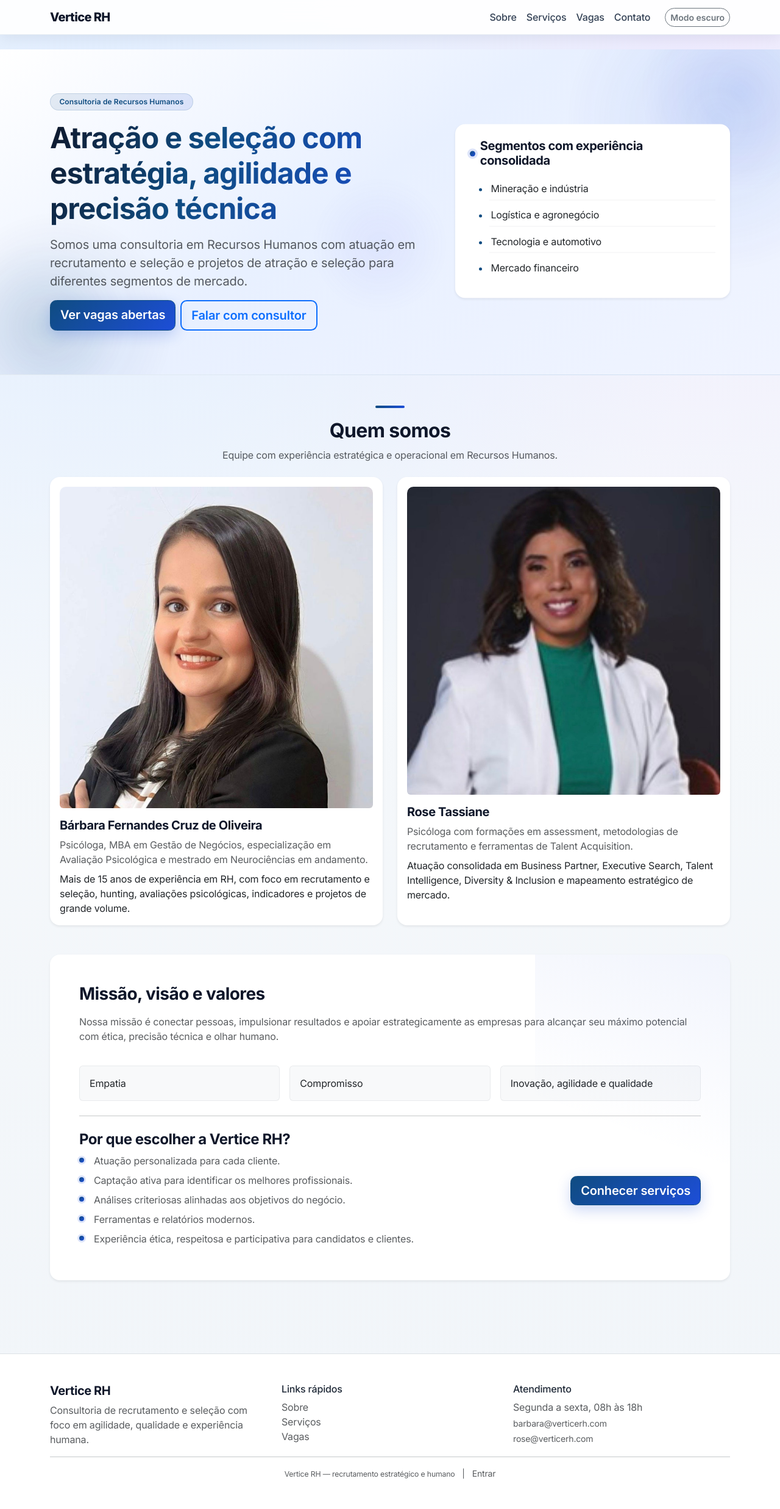
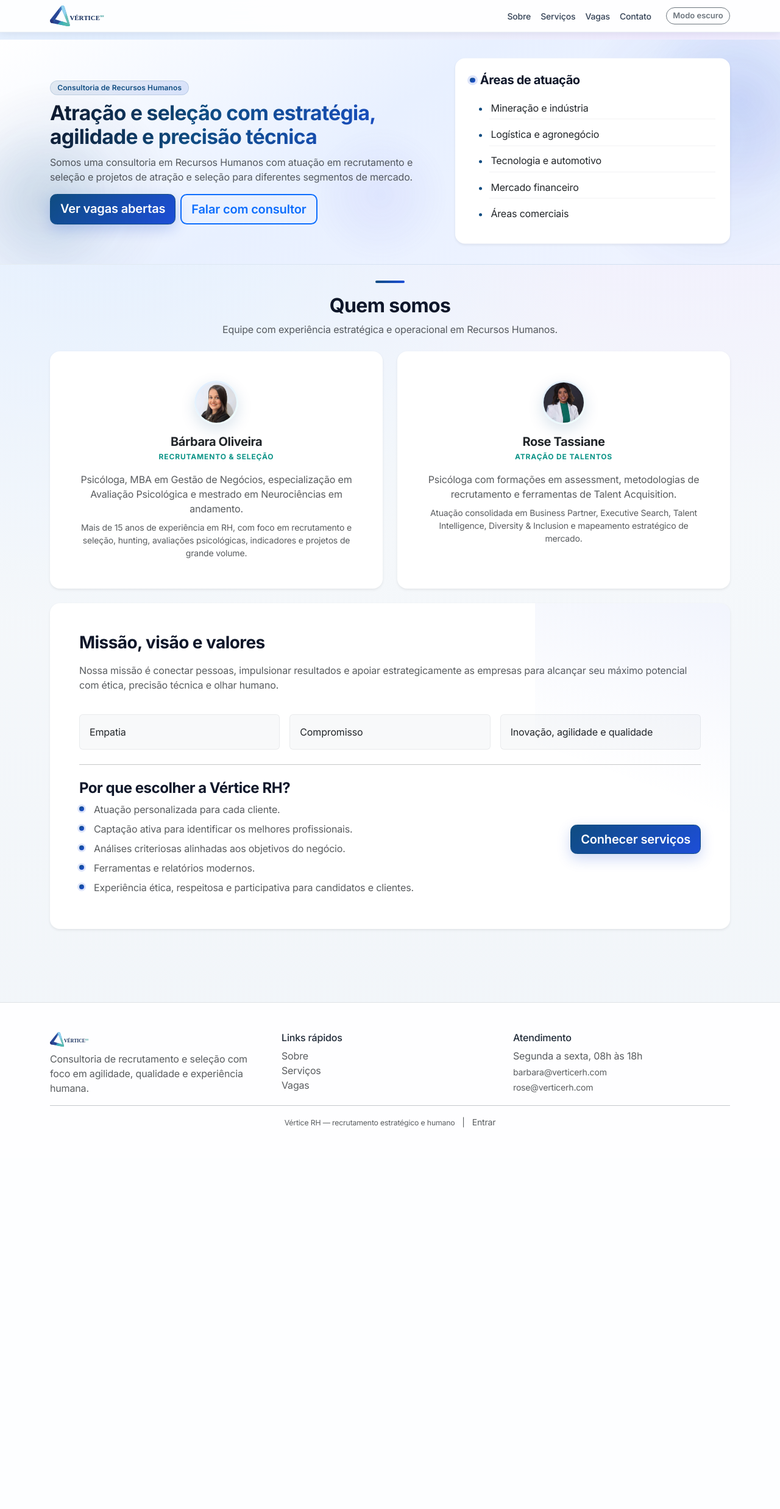
Before and after one commit to FredFernandesReis/RH, a Django app: page / in a window 1280 px wide. Shown: the whole page at 61% size. After the commit the page ends 1849 px from the top, so only its background shows below. Run offline with Django 4.2, Linux system fonts and the light colour scheme.

Commit message:
Atualizacao sistema Vercel RH

```diff
--- a/static/css/style.css
+++ b/static/css/style.css
@@ -37,6 +37,8 @@ body {
 
 .site-body main {
     min-height: 50vh;
+    padding-top: 0.75rem !important;
+    padding-bottom: 1.5rem !important;
 }
 
 .navbar-brand {
@@ -50,11 +52,97 @@ body {
     color: var(--vrh-primary) !important;
 }
 
+.brand-logo-link {
+    text-decoration: none;
+    line-height: 0;
+    align-items: center;
+    flex-shrink: 0;
+}
+
+.brand-logo-link.navbar-brand {
+    margin-right: 0.5rem;
+    padding: 0 !important;
+    max-height: 2.25rem;
+}
+
+.brand-logo-link.navbar-brand:hover {
+    opacity: 0.88;
+}
+
+.brand-logo-img {
+    display: block;
+    width: auto;
+    object-fit: contain;
+    object-position: left center;
+}
+
+.brand-logo-img--nav {
+    height: 34px !important;
+    max-height: 34px !important;
+    width: auto !important;
+    max-width: 142px !important;
+}
+
+.brand-logo-img--footer {
+    height: 24px !important;
+    max-height: 24px !important;
+    max-width: 104px !important;
+}
+
+.brand-logo-img--login {
+    height: 32px !important;
+    max-height: 32px !important;
+    max-width: 120px !important;
+    margin-inline: auto;
+}
+
+[data-bs-theme="dark"] .brand-logo-img {
+    filter: none;
+}
+
+.nav-professional.navbar {
+    --bs-navbar-padding-y: 0;
+    min-height: 0 !important;
+    max-height: none;
+    padding: 0 !important;
+}
+
 .nav-professional {
     backdrop-filter: blur(12px);
     background: var(--vrh-surface) !important;
     border-bottom: 1px solid rgba(15, 76, 129, 0.08) !important;
-    box-shadow: 0 4px 24px var(--vrh-shadow);
+    box-shadow: 0 2px 12px var(--vrh-shadow);
+}
+
+.nav-professional > .container {
+    display: flex;
+    flex-wrap: wrap;
+    align-items: center;
+    min-height: 52px;
+    padding-top: 0.4rem !important;
+    padding-bottom: 0.4rem !important;
+}
+
+@media (min-width: 992px) {
+    .nav-professional > .container {
+        flex-wrap: nowrap;
+    }
+}
+
+.nav-professional .nav-link {
+    font-size: 0.875rem;
+    padding-top: 0.25rem;
+    padding-bottom: 0.25rem;
+}
+
+.nav-professional .theme-toggle {
+    font-size: 0.8125rem;
+    padding: 0.2rem 0.65rem;
+}
+
+.nav-professional .navbar-toggler {
+    padding: 0.2rem 0.45rem;
+    font-size: 0.9rem;
 }
 
 .nav-link {
@@ -244,6 +332,7 @@ h5 {
     font-weight: 600;
 }
 
+.site-footer,
 footer {
     background: rgba(255, 255, 255, 0.88) !important;
     backdrop-filter: blur(10px);
@@ -842,10 +965,6 @@ footer a.text-muted:hover {
 }
 
 /* --- Site público: visual e animações --- */
-.public-hero {
-    position: relative;
-}
-
 .public-hero-decor {
     position: absolute;
     inset: 0;
@@ -969,17 +1088,48 @@ footer a.text-muted:hover {
     }
 }
 
-.public-profile-card img {
-    transition: transform 0.45s var(--vrh-ease-out);
+.team-card-photo {
+    width: 4.5rem;
+    height: 4.5rem;
+    border-radius: 50%;
+    overflow: hidden;
+    background: linear-gradient(145deg, #e0edff 0%, #f0fdfa 100%);
+    padding: 3px;
+    box-shadow: 0 8px 24px rgba(15, 76, 129, 0.15);
 }
 
-.public-profile-img-wrap {
-    overflow: hidden;
-    border-radius: 0.65rem;
+.team-card-photo img {
+    width: 100%;
+    height: 100%;
+    border-radius: 50%;
+    object-fit: cover;
+    display: block;
 }
 
-.public-profile-card:hover img {
-    transform: scale(1.03);
+.team-card-photo--barbara img {
+    object-position: center 18%;
+}
+
+.team-card-photo--rose img {
+    object-position: center 10%;
+}
+
+.team-card-role {
+    font-size: 0.75rem;
+    font-weight: 700;
+    text-transform: uppercase;
+    letter-spacing: 0.07em;
+    color: #0d9488;
+    margin-bottom: 0;
+}
+
+[data-bs-theme="dark"] .team-card-photo {
+    background: linear-gradient(145deg, rgba(56, 189, 248, 0.2) 0%, rgba(20, 184, 166, 0.15) 100%);
+    box-shadow: 0 8px 24px rgba(0, 0, 0, 0.25);
+}
+
+[data-bs-theme="dark"] .team-card-role {
+    color: #2dd4bf;
 }
 
 .public-mvv-card {
@@ -1041,6 +1191,45 @@ footer a.text-muted:hover {
 .jobs-list-hero {
     background: linear-gradient(180deg, rgba(255, 255, 255, 0.92) 0%, rgba(241, 245, 249, 0.65) 100%);
     border-bottom: 1px solid rgba(15, 76, 129, 0.08);
+    padding-top: 1.25rem !important;
+    padding-bottom: 1.25rem !important;
+    margin-bottom: 0 !important;
+}
+
+.jobs-list-hero .display-6 {
+    font-size: clamp(1.35rem, 3vw, 1.65rem);
+    margin-bottom: 0.35rem !important;
+}
+
+.jobs-list-hero .public-eyebrow {
+    margin-bottom: 0.35rem !important;
+}
+
+.public-hero {
+    position: relative;
+    padding-top: 1.5rem !important;
+    padding-bottom: 1.5rem !important;
+}
+
+.public-hero .container {
+    padding-top: 0.5rem !important;
+    padding-bottom: 0.5rem !important;
+}
+
+.public-hero .hero-title {
+    font-size: clamp(1.5rem, 4vw, 2.1rem);
+    line-height: 1.15;
+}
+
+.public-hero .hero-lead {
+    font-size: 1rem;
+    margin-top: 0.65rem !important;
+}
+
+.public-hero .hero-badge {
+    margin-bottom: 0.65rem !important;
+    font-size: 0.75rem;
+    padding: 0.3rem 0.7rem;
 }
 
 .job-card {
--- a/templates/base.html
+++ b/templates/base.html
@@ -4,7 +4,7 @@
 <head>
     <meta charset="UTF-8">
     <meta name="viewport" content="width=device-width, initial-scale=1.0">
-    <title>{% block title %}Vertice RH | Recrutamento e Seleção{% endblock %}</title>
+    <title>{% block title %}Vértice RH | Recrutamento e Seleção{% endblock %}</title>
     <script>
         (function () {
             try {
@@ -21,9 +21,9 @@
 </head>
 <body class="site-body d-flex flex-column min-vh-100 {% block body_class %}{% endblock %}">
     {% block site_navbar %}
-    <nav class="navbar navbar-expand-lg sticky-top nav-professional">
+    <nav class="navbar navbar-expand-lg sticky-top nav-professional py-0">
         <div class="container">
-            <a class="navbar-brand fw-bold" href="{% url 'core:home' %}">Vertice RH</a>
+            {% include "partials/brand_logo.html" with brand_logo_class="navbar-brand py-0" brand_logo_img_class="brand-logo-img--nav" %}
             <button class="navbar-toggler" type="button" data-bs-toggle="collapse" data-bs-target="#menu" aria-controls="menu" aria-expanded="false" aria-label="Abrir menu">
                 <span class="navbar-toggler-icon"></span>
             </button>
@@ -42,7 +42,7 @@
     </nav>
     {% endblock %}
 
-    <main class="py-4 flex-grow-1 {% block main_extra_class %}{% endblock %}">
+    <main class="flex-grow-1 site-main {% block main_extra_class %}{% endblock %}">
         <div class="container">
             {% if messages %}
                 {% for message in messages %}
@@ -57,11 +57,11 @@
     </main>
 
     {% block site_footer %}
-    <footer class="py-5 border-top mt-5 bg-white">
+    <footer class="site-footer py-5 border-top mt-5">
         <div class="container">
             <div class="row g-4">
                 <div class="col-md-4">
-                    <h5 class="mb-2">Vertice RH</h5>
+                    {% include "partials/brand_logo.html" with brand_logo_class="mb-2" brand_logo_img_class="brand-logo-img--footer" %}
                     <p class="text-muted mb-0">Consultoria de recrutamento e seleção com foco em agilidade, qualidade e experiência humana.</p>
                 </div>
                 <div class="col-md-4">
@@ -85,7 +85,7 @@
             </div>
             <hr>
             <div class="text-center text-muted small">
-                <small>Vertice RH — recrutamento estratégico e humano</small>
+                <small>Vértice RH — recrutamento estratégico e humano</small>
                 <span class="mx-2">|</span>
                 {% if user.is_authenticated %}
                     {% if can_access_panel %}
--- a/templates/candidates/apply_success.html
+++ b/templates/candidates/apply_success.html
@@ -1,6 +1,6 @@
 {% extends "base.html" %}
 
-{% block title %}Candidatura recebida | Vertice RH{% endblock %}
+{% block title %}Candidatura recebida | Vértice RH{% endblock %}
 
 {% block content %}
 <section class="success-candidate py-5">
--- a/templates/core/about.html
+++ b/templates/core/about.html
@@ -1,10 +1,10 @@
 {% extends "base.html" %}
 
 {% block content %}
-<section class="container py-5">
+<section class="container py-4">
+    {% include "partials/page_header.html" with page_eyebrow="Institucional" page_title="Sobre a Vértice RH" page_lead="Consultoria em Recursos Humanos com foco em recrutamento, seleção e projetos de atração de talentos." %}
     <div class="row g-4 align-items-start">
         <div class="col-lg-7 reveal">
-            <h1 class="mb-3">Sobre a Vertice RH</h1>
             <p class="text-muted">Somos uma consultoria em Recursos Humanos, com atuação em recrutamento e seleção e projetos de atração e seleção.</p>
             <p class="text-muted">Oferecemos soluções personalizadas que impulsionam resultados e fortalecem o capital humano das organizações.</p>
             <p class="text-muted">Nosso diferencial é conectar pessoas em processos tecnológicos e eficazes, com foco em clientes e candidatos.</p>
@@ -15,7 +15,7 @@
                 <ul class="mb-0">
                     <li>Vale, CBMM, AMG, Anglo Gold, Nexa</li>
                     <li>Fiat, Vallourec, Minas Ligas, Sotreq, Belgo</li>
-                    <li>Setores: mineração, indústria, logística e tecnologia</li>
+                    <li>Setores: mineração, indústria, logística, tecnologia e áreas comerciais</li>
                 </ul>
             </div>
         </div>
--- a/templates/core/home.html
+++ b/templates/core/home.html
@@ -2,17 +2,17 @@
 {% load static %}
 
 {% block content %}
-<section class="hero-section public-hero py-5">
+<section class="hero-section public-hero">
     <div class="public-hero-decor" aria-hidden="true">
         <span class="public-hero-orb public-hero-orb--1"></span>
         <span class="public-hero-orb public-hero-orb--2"></span>
         <span class="public-hero-orb public-hero-orb--3"></span>
     </div>
-    <div class="container py-4 position-relative">
+    <div class="container position-relative">
         <div class="row align-items-center g-4">
             <div class="col-lg-7">
                 <span class="badge rounded-pill badge-pill-soft mb-3 hero-badge">Consultoria de Recursos Humanos</span>
-                <h1 class="display-5 fw-bold hero-title public-gradient-headline">Atração e seleção com estratégia, agilidade e precisão técnica</h1>
+                <h1 class="fw-bold hero-title public-gradient-headline">Atração e seleção com estratégia, agilidade e precisão técnica</h1>
                 <p class="lead text-muted mt-3 hero-lead">Somos uma consultoria em Recursos Humanos com atuação em recrutamento e seleção e projetos de atração e seleção para diferentes segmentos de mercado.</p>
                 <div class="d-flex flex-wrap gap-2 mt-3 hero-cta">
                     <a href="{% url 'jobs:list' %}" class="btn btn-primary btn-lg btn-public-pulse">Ver vagas abertas</a>
@@ -23,13 +23,14 @@
                 <div class="card shadow-sm border-0 p-4 metric-card hero-aside float-slow">
                     <h5 class="mb-3 d-flex align-items-center gap-2">
                         <span class="public-mini-dot"></span>
-                        Segmentos com experiência consolidada
+                        Áreas de atuação
                     </h5>
                     <ul class="mb-0 public-segment-list">
                         <li>Mineração e indústria</li>
                         <li>Logística e agronegócio</li>
                         <li>Tecnologia e automotivo</li>
                         <li>Mercado financeiro</li>
+                        <li>Áreas comerciais</li>
                     </ul>
                 </div>
             </div>
@@ -37,31 +38,37 @@
     </div>
 </section>
 
-<section class="container py-5 public-section">
+<section class="container py-4 public-section" id="quem-somos">
     <div class="text-center mb-4 reveal">
         <span class="section-heading-accent"></span>
-        <h2 class="fw-bold">Quem somos</h2>
-        <p class="text-muted">Equipe com experiência estratégica e operacional em Recursos Humanos.</p>
+        <h2 class="fw-bold mb-2">Quem somos</h2>
+        <p class="text-muted col-lg-8 mx-auto mb-0">Equipe com experiência estratégica e operacional em Recursos Humanos.</p>
     </div>
     <div class="row g-4">
-        <div class="col-lg-6">
-            <div class="card h-100 border-0 shadow-sm p-3 public-profile-card reveal reveal-stagger" style="--reveal-d: 0">
-                <div class="public-profile-img-wrap">
-                    <img src="{% static 'images/presentation/ppt/media/image5.jpeg' %}" class="img-fluid rounded mb-3" alt="Bárbara Oliveira">
+        <div class="col-md-6">
+            <div class="card border-0 shadow-sm h-100 team-card reveal reveal-stagger" style="--reveal-d: 0">
+                <div class="card-body text-center px-4 py-4 px-lg-5 py-lg-5">
+                    <div class="team-card-photo team-card-photo--barbara mx-auto">
+                        <img src="{% static 'images/team/barbara-oliveira.png' %}" alt="Bárbara Oliveira" width="72" height="72" loading="lazy" decoding="async">
+                    </div>
+                    <h3 class="h5 fw-bold mt-3 mb-1">Bárbara Oliveira</h3>
+                    <p class="team-card-role mb-3">Recrutamento &amp; seleção</p>
+                    <p class="text-muted mb-2">Psicóloga, MBA em Gestão de Negócios, especialização em Avaliação Psicológica e mestrado em Neurociências em andamento.</p>
+                    <p class="text-muted small mb-0">Mais de 15 anos de experiência em RH, com foco em recrutamento e seleção, hunting, avaliações psicológicas, indicadores e projetos de grande volume.</p>
                 </div>
-                <h5>Bárbara Fernandes Cruz de Oliveira</h5>
-                <p class="text-muted mb-2">Psicóloga, MBA em Gestão de Negócios, especialização em Avaliação Psicológica e mestrado em Neurociências em andamento.</p>
-                <p class="mb-0">Mais de 15 anos de experiência em RH, com foco em recrutamento e seleção, hunting, avaliações psicológicas, indicadores e projetos de grande volume.</p>
             </div>
         </div>
-        <div class="col-lg-6">
-            <div class="card h-100 border-0 shadow-sm p-3 public-profile-card reveal reveal-stagger" style="--reveal-d: 1">
-                <div class="public-profile-img-wrap">
-                    <img src="{% static 'images/presentation/ppt/media/image8.jpeg' %}" class="img-fluid rounded mb-3" alt="Rose Tassiane">
+        <div class="col-md-6">
+            <div class="card border-0 shadow-sm h-100 team-card reveal reveal-stagger" style="--reveal-d: 1">
+                <div class="card-body text-center px-4 py-4 px-lg-5 py-lg-5">
+                    <div class="team-card-photo team-card-photo--rose mx-auto">
+                        <img src="{% static 'images/team/rose-tassiane.png' %}" alt="Rose Tassiane" width="72" height="72" loading="lazy" decoding="async">
+                    </div>
+                    <h3 class="h5 fw-bold mt-3 mb-1">Rose Tassiane</h3>
+                    <p class="team-card-role mb-3">Atração de talentos</p>
+                    <p class="text-muted mb-2">Psicóloga com formações em assessment, metodologias de recrutamento e ferramentas de Talent Acquisition.</p>
+                    <p class="text-muted small mb-0">Atuação consolidada em Business Partner, Executive Search, Talent Intelligence, Diversity &amp; Inclusion e mapeamento estratégico de mercado.</p>
                 </div>
-                <h5>Rose Tassiane</h5>
-                <p class="text-muted mb-2">Psicóloga com formações em assessment, metodologias de recrutamento e ferramentas de Talent Acquisition.</p>
-                <p class="mb-0">Atuação consolidada em Business Partner, Executive Search, Talent Intelligence, Diversity &amp; Inclusion e mapeamento estratégico de mercado.</p>
             </div>
         </div>
     </div>
@@ -79,7 +86,7 @@
         <hr class="my-4">
         <div class="row align-items-center">
             <div class="col-lg-8">
-                <h4 class="mb-2">Por que escolher a Vertice RH?</h4>
+                <h4 class="mb-2">Por que escolher a Vértice RH?</h4>
                 <ul class="mb-0 text-muted public-check-list">
                     <li>Atuação personalizada para cada cliente.</li>
                     <li>Captação ativa para identificar os melhores profissionais.</li>
--- a/templates/dashboard/base_panel.html
+++ b/templates/dashboard/base_panel.html
@@ -6,10 +6,8 @@
 {% block site_navbar %}
 <nav class="navbar navbar-expand-lg sticky-top nav-professional panel-topbar">
     <div class="container-fluid px-3 px-lg-4">
-        <a class="navbar-brand fw-bold panel-brand-mark d-flex align-items-center gap-2" href="{% url 'dashboard:panel' %}">
-            <span class="panel-brand-icon" aria-hidden="true"></span>
-            Vertice RH
-        </a>
+        {% url 'dashboard:panel' as panel_url %}
+        {% include "partials/brand_logo.html" with brand_logo_href=panel_url brand_logo_class="navbar-brand py-0 panel-brand-mark" brand_logo_img_class="brand-logo-img--nav" %}
         <button class="navbar-toggler" type="button" data-bs-toggle="collapse" data-bs-target="#panelNav" aria-controls="panelNav" aria-expanded="false" aria-label="Abrir menu do painel">
             <span class="navbar-toggler-icon"></span>
         </button>
--- a/templates/jobs/job_list.html
+++ b/templates/jobs/job_list.html
@@ -1,7 +1,7 @@
 {% extends "base.html" %}
 
 {% block content %}
-<section class="jobs-list-hero py-5 mb-2 reveal">
+<section class="jobs-list-hero reveal">
     <div class="container">
         <div class="row align-items-end g-3">
             <div class="col-lg-7">
--- /dev/null
+++ b/templates/partials/brand_logo.html
@@ -0,0 +1,10 @@
+{% load static %}
+<a class="brand-logo-link d-inline-flex align-items-center{% if brand_logo_class %} {{ brand_logo_class }}{% endif %}" href="{% if brand_logo_href %}{{ brand_logo_href }}{% else %}{% url 'core:home' %}{% endif %}">
+    <img
+        src="{% if brand_logo_file %}{% static brand_logo_file %}{% else %}{% static 'images/logo-vertice-rh.svg' %}{% endif %}"
+        alt="Vértice RH"
+        class="brand-logo-img{% if brand_logo_img_class %} {{ brand_logo_img_class }}{% endif %}"
+        decoding="async"
+        {% if not brand_logo_file %}onerror="this.onerror=null;this.src='{% static 'images/logo-vertice-rh.png' %}';"{% endif %}
+    >
+</a>
--- /dev/null
+++ b/templates/partials/page_header.html
@@ -0,0 +1,6 @@
+<header class="page-header reveal{% if page_header_class %} {{ page_header_class }}{% endif %}">
+    {% if page_eyebrow %}<p class="public-eyebrow mb-2">{{ page_eyebrow }}</p>{% endif %}
+    <span class="section-heading-accent d-block"></span>
+    <h1 class="page-header-title mb-2">{{ page_title }}</h1>
+    {% if page_lead %}<p class="text-muted page-header-lead mb-0">{{ page_lead }}</p>{% endif %}
+</header>
```
Also changed, not shown: other parts of static/css/style.css (+36 -2 lines), templates/core/contact.html (+4 -7 lines), templates/core/services.html (+14 -17 lines), templates/registration/login.html (+5 -2 lines), assets/logo-vertice-rh.svg (added), static/images/logo-vertice-rh-trim.png (added), static/images/logo-vertice-rh.png (added), static/images/logo-vertice-rh.svg (added), static/images/team/barbara-oliveira.png (added), static/images/team/rose-tassiane.png (added).
